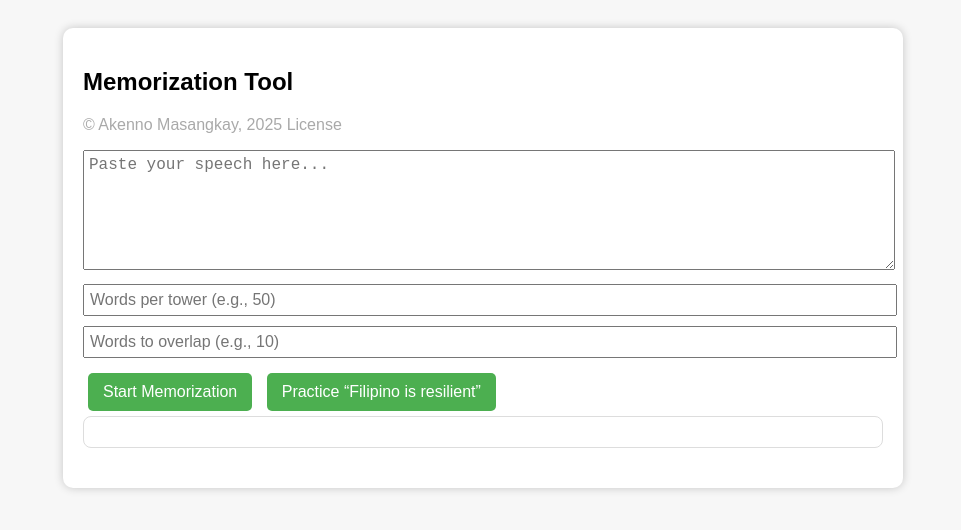
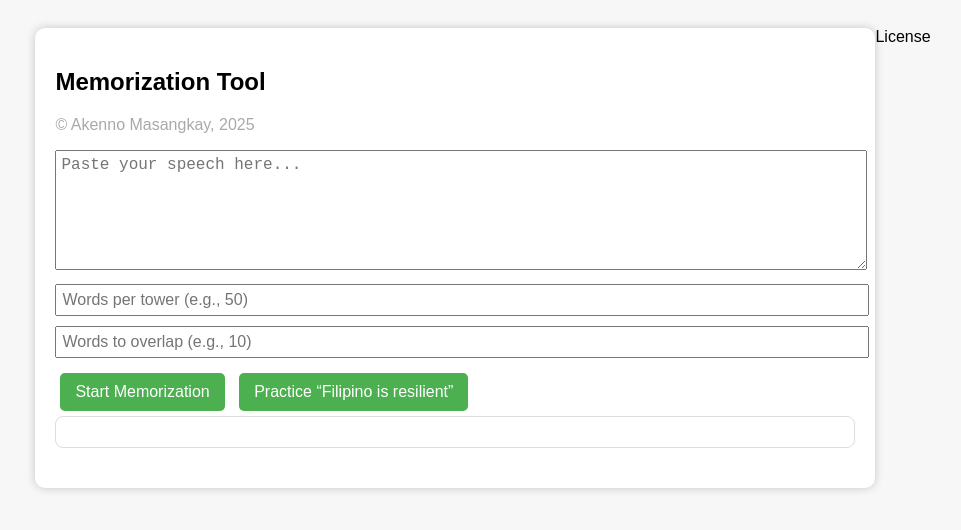
Before and after one commit to akenno-website/memorization, a plain HTML site: page index.html in a window 1280 px wide. Shown: the whole page, without its empty margins (157-1118 px from the left). Drawn offline with Linux system fonts and the light colour scheme.

Commit message:
Update index.html

```diff
--- a/index.html
+++ b/index.html
@@ -51,7 +51,7 @@
 <body>
 <div id="app">
   <h2>Memorization Tool</h2>
-  <p class="credit">© Akenno Masangkay, 2025 <a>License</a></p>
+  <p class="credit">© Akenno Masangkay, 2025 </p>
 
   <!-- Speech input -->
   <textarea id="speechInput" placeholder="Paste your speech here..." rows="6"></textarea>
@@ -65,7 +65,7 @@
   <div id="content" class="section"></div>
   <div id="controls"></div>
 </div>
-
+<a>License</a>
 <script>
 let sections = [];
 let current = 0;
```
